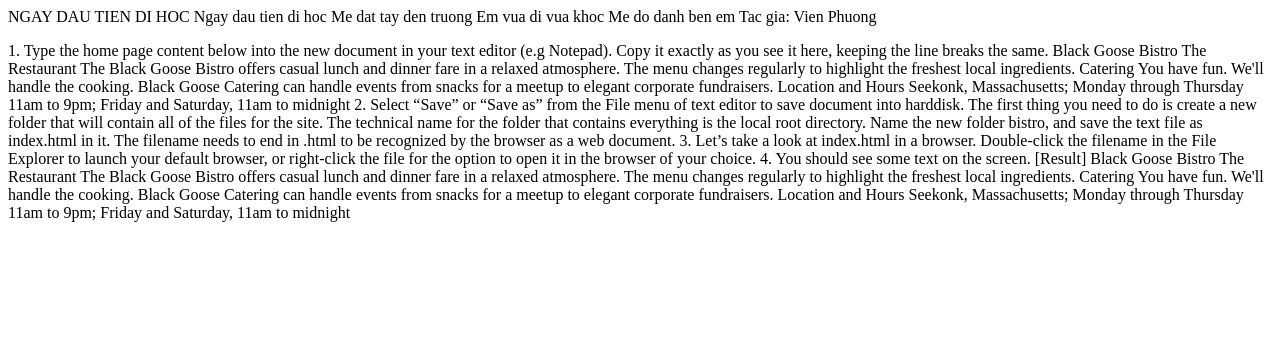
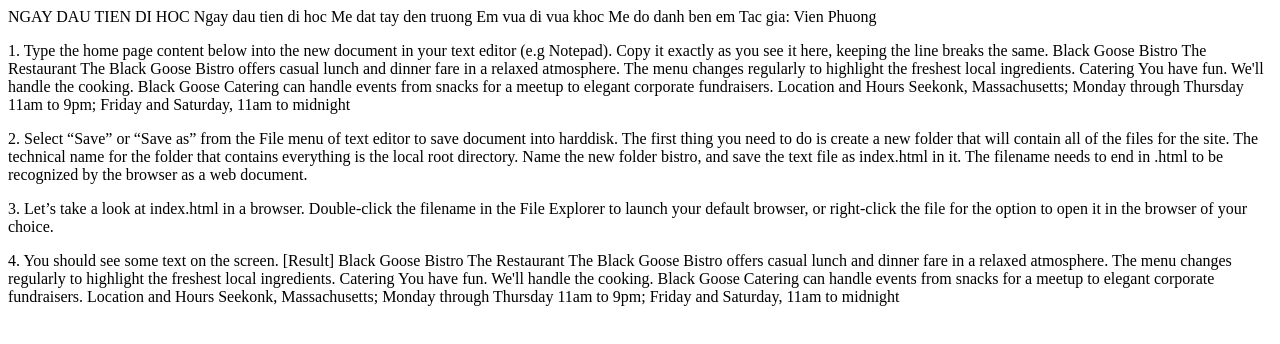
Before and after one commit to Thgilnuss/bt5, a plain HTML site: page index.html in a window 1280 px wide. Drawn offline with Linux system fonts and the light colour scheme.

Commit message:
fix html

```diff
--- a/index.html
+++ b/index.html
@@ -34,13 +34,12 @@
 
         Monday through Thursday 11am to 9pm; Friday and Saturday, 11am to
 
-        midnight
+        midnight</p>
+        <p>2. Select “Save” or “Save as” from the File menu of text editor to save document into harddisk. The first thing you need to do is create a new folder that will contain all of the files for the site. The technical name for the folder that contains everything is the local root directory. Name the new folder bistro, and save the text file as index.html in it. The filename needs to end in .html to be recognized by the browser as a web document.</p>
 
-        2. Select “Save” or “Save as” from the File menu of text editor to save document into harddisk. The first thing you need to do is create a new folder that will contain all of the files for the site. The technical name for the folder that contains everything is the local root directory. Name the new folder bistro, and save the text file as index.html in it. The filename needs to end in .html to be recognized by the browser as a web document.
+        <p>3. Let’s take a look at index.html in a browser. Double-click the filename in the File Explorer to launch your default browser, or right-click the file for the option to open it in the browser of your choice.</p>
 
-        3. Let’s take a look at index.html in a browser. Double-click the filename in the File Explorer to launch your default browser, or right-click the file for the option to open it in the browser of your choice.
-
-        4. You should see some text on the screen.
+        <p>4. You should see some text on the screen.
 
         [Result]
 
```
